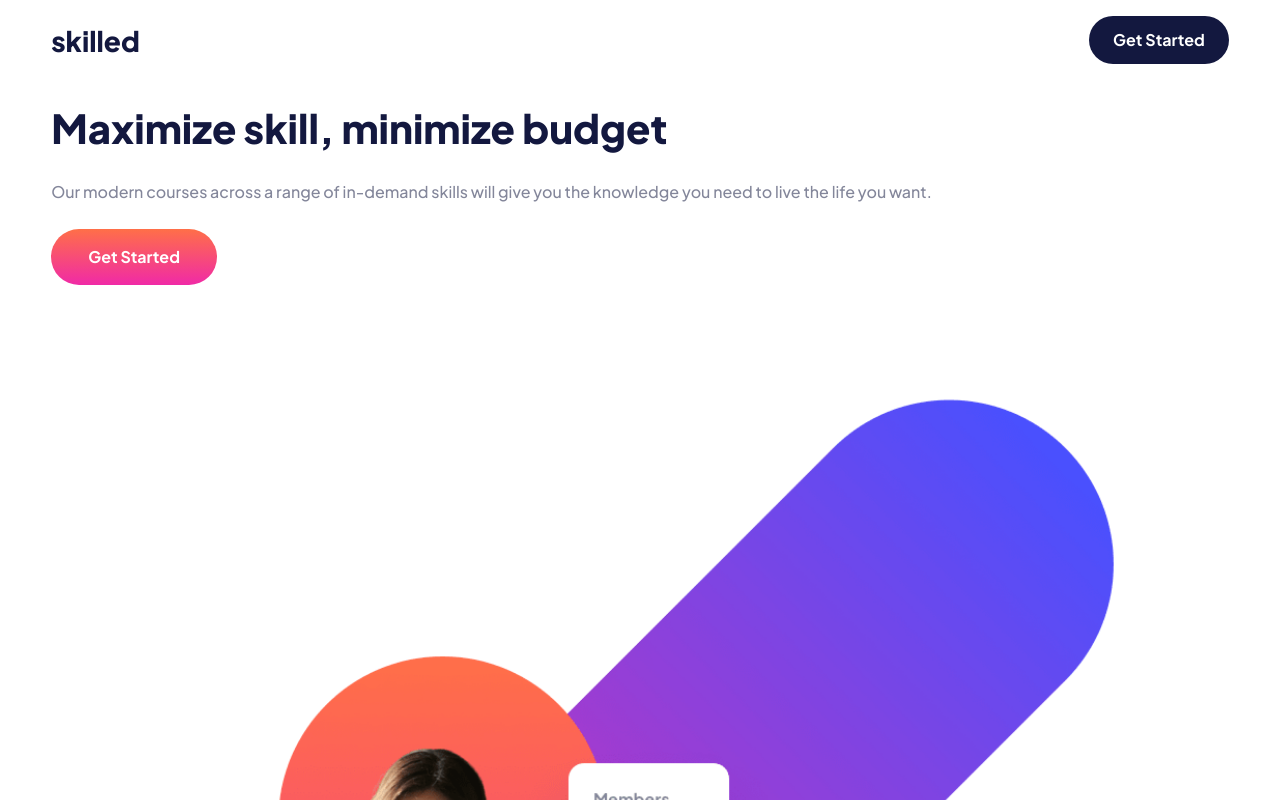
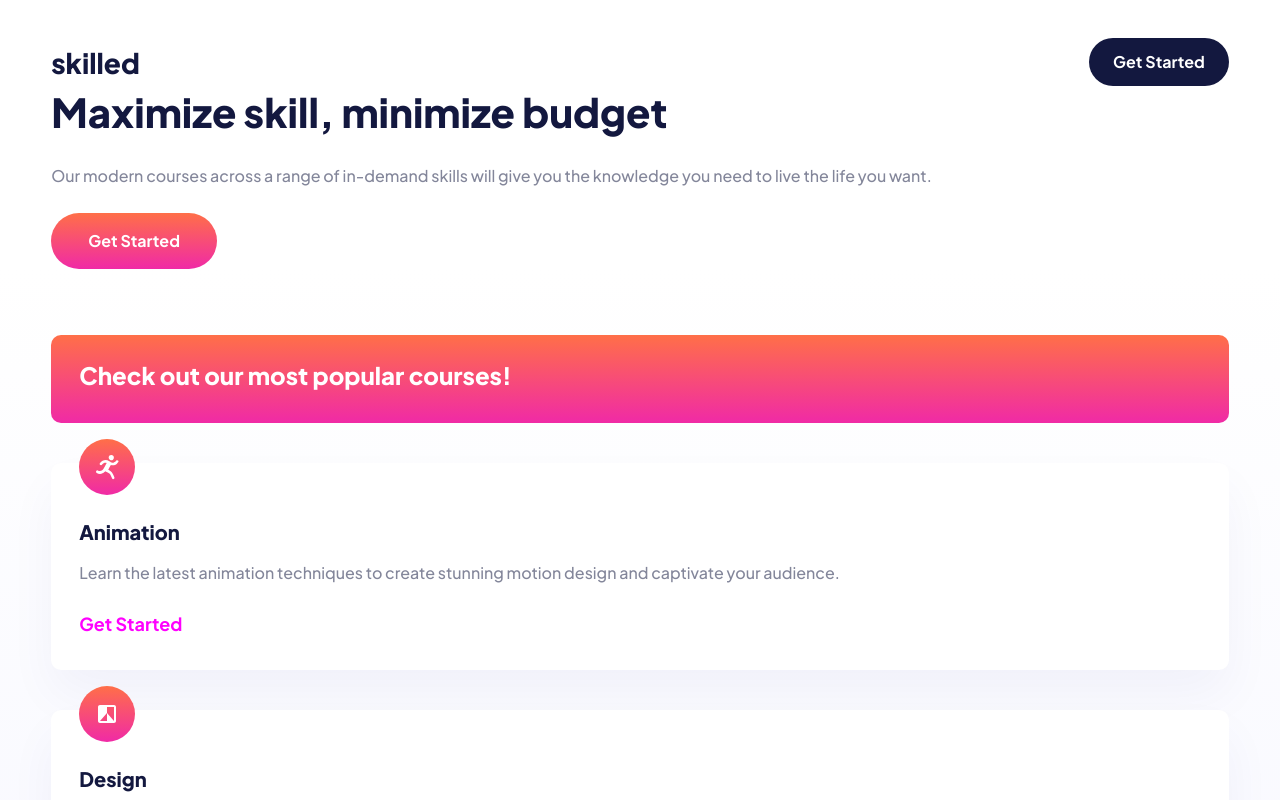
Before and after one commit to iamindika/skilled-elearning-landing-page, a React (Vite) app: page / in a window 1280 px wide. Shown: the top 800 px of the page. Built offline with nearby package versions, Linux system fonts and the light colour scheme.

Commit message:
modify hero component to include the navabar, remove static image and opt for bg image instead
delete use-dimensions-hook. no longer utilized

```diff
--- a/src/App.jsx
+++ b/src/App.jsx
@@ -1,4 +1,3 @@
-import Navbar from "./components/Navbar";
 import Hero from "./components/Hero";
 import Catalog from "./components/Catalog";
 import Footer from "./components/Footer";
@@ -6,7 +5,6 @@ import Footer from "./components/Footer";
 function App() {
  return (
     <>
-      <Navbar />
       <Hero />
       <Catalog />
       <Footer />
--- a/src/components/Hero.jsx
+++ b/src/components/Hero.jsx
@@ -1,42 +1,10 @@
-import useWindowDimensions from "../hooks/useWindowDimensions";
-import { getImage } from "../utilities/helpers";
+import Navbar from "./Navbar";
 
-const RESPONSIVE_HERO_IMG = {
-  X_SMALL: {
-    size: 0,
-    file: "image-hero-mobile.png"
-  },
-  SMALL: {
-    size: 500,
-    file: "image-hero-mobile@2x.png"
-  },
-  MEDIUM: {
-    size: 768,
-    file: "image-hero-desktop.png"
-  },
-  LARGE: {
-    size: 1440,
-    file: "image-hero-desktop@2x.png"
-  }
-}
+const Hero = () => (
+  <header className="hero">
+    <div className="container">
+      <Navbar />
 
-const Hero = () => {
-  const { width } = useWindowDimensions();
-
-  let heroImage;
-
-  if (width >= RESPONSIVE_HERO_IMG.LARGE.size) {
-    heroImage = RESPONSIVE_HERO_IMG.LARGE.file;
-  } else if (width >= RESPONSIVE_HERO_IMG.MEDIUM.size) {
-    heroImage = RESPONSIVE_HERO_IMG.MEDIUM.file;
-  } else if (width >= RESPONSIVE_HERO_IMG.SMALL.size) {
-    heroImage = RESPONSIVE_HERO_IMG.SMALL.file;
-  } else if (width >= RESPONSIVE_HERO_IMG.X_SMALL.size) {
-    heroImage = RESPONSIVE_HERO_IMG.X_SMALL.file;
-  }
-
-  return (
-    <header className="hero container">
       <div className="hero-content">
         <h1 className="hero-title">
           Maximize skill, minimize budget
@@ -54,15 +22,9 @@ const Hero = () => {
         >Get Started</a>
       </div>
 
-      <div className="hero-image-wrapper container">
-        <img
-          className="hero-image"
-          src={getImage(heroImage)}
-          alt="hero"
-        />
-      </div>
-    </header>
-  );
-}
+      <div className="hero-image"></div>
+    </div>
+  </header>
+);
 
 export default Hero;
--- a/src/components/Navbar.jsx
+++ b/src/components/Navbar.jsx
@@ -2,7 +2,7 @@ import Logo from "./Logo";
 import StartButton from './StartButton'
 
 const Navbar = () => (
-  <nav className="nav container">
+  <nav className="nav">
     <Logo />
     <StartButton />
   </nav>
--- a/src/hooks/useWindowDimensions.js
+++ /dev/null
@@ -1,22 +0,0 @@
-import { useState, useEffect } from 'react';
-
-const useWindowDimensions = () => {
-  const [ width, setWidth ] = useState(window.innerWidth);
-  const [ height, setHeight ] = useState(window.innerHeight);
-
-  useEffect(() => {
-    const listener = window.addEventListener('resize', (e) => {
-      setWidth(e.target.innerWidth);
-      setHeight(e.target.innerHeight);
-    });
-
-    return () => window.removeEventListener('resize', listener);
-  }, []);
-
-  return {
-    width,
-    height
-  }
-}
-
-export default useWindowDimensions;
```
